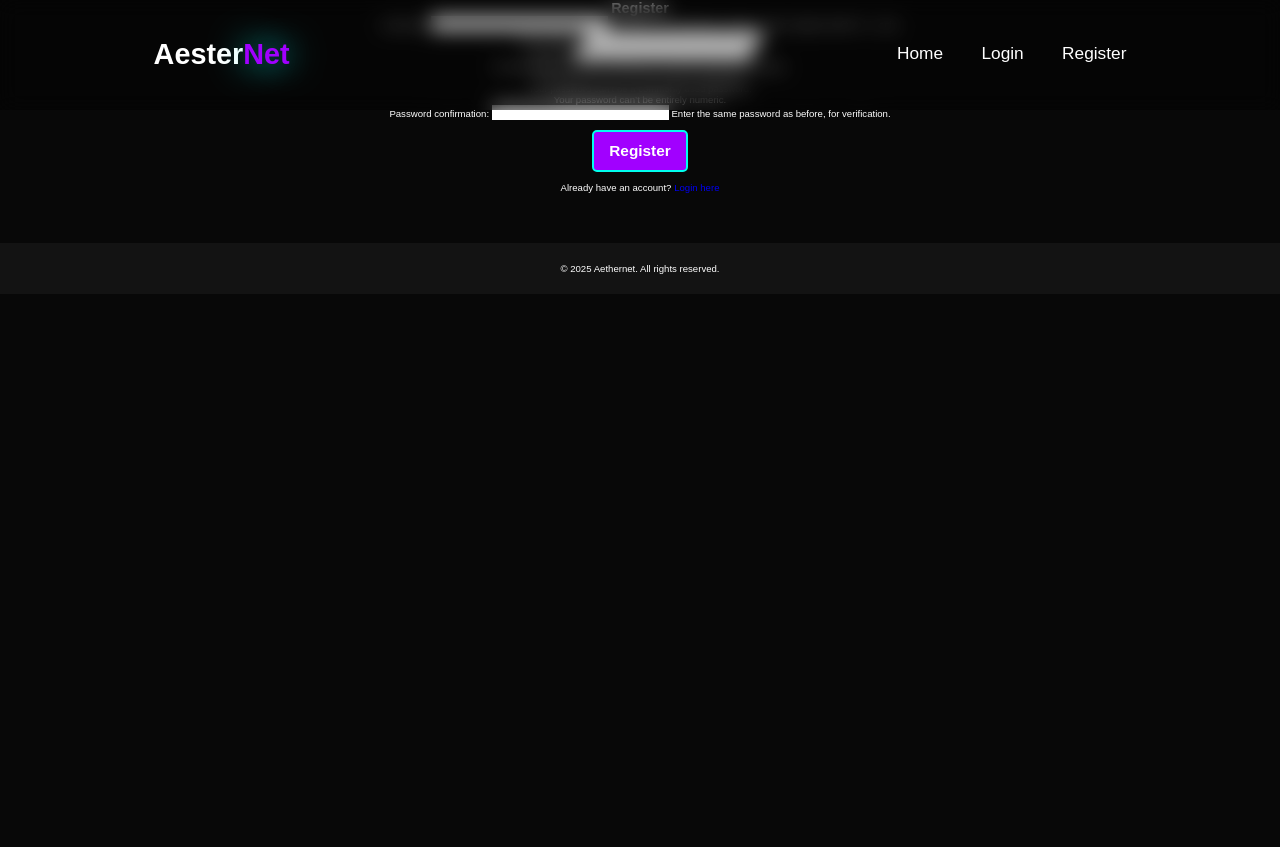
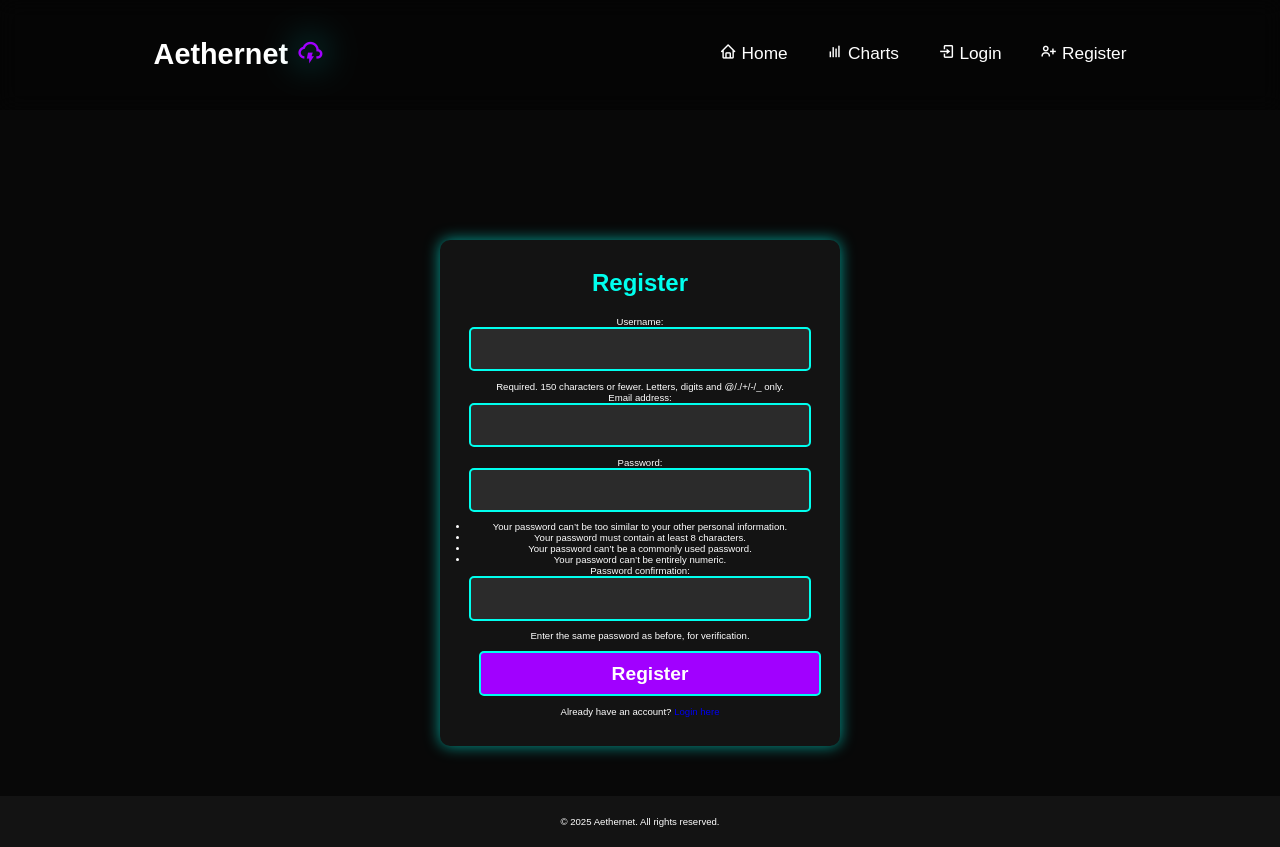
Before and after one commit to Megwana/aether1.1, a Django app: page /register/ in a window 1280 px wide. Before the commit the page ends 274 px from the top, so only its background shows below. Run offline with Django 5.2, Linux system fonts and the light colour scheme.

Commit message:
Css added for login and register

```diff
--- a/aethernet/accounts/static/css/style.css
+++ b/aethernet/accounts/static/css/style.css
@@ -95,6 +95,18 @@ body {
     cursor: pointer;
 }
 
+main {
+    padding-top: 20rem; /* Adjust based on header height */
+}
+
+
+footer{
+    position: relative;
+    bottom: 0;
+    width: 100%;
+    padding: 40px 0;
+    background-color: var(--second-bg-color);
+}
 /* Responsive Navbar */
 @media (max-width: 991px) {
     .header {
@@ -151,6 +163,72 @@ button:hover {
     box-shadow: 0 0 20px var(--accent-color);
 }
 
+/* Login & Registration Forms */
+.form-container {
+    width: 100%;
+    max-width: 400px;  /* Adjust for better readability */
+    background: var(--second-bg-color);
+    padding: 3rem;
+    border-radius: 10px;
+    box-shadow: 0 0 15px rgba(0, 255, 238, 0.6);
+    text-align: center;
+    margin: 5rem auto;  /* Centers the form */
+}
+
+.form-container h2 {
+    font-size: 2.5rem;
+    margin-bottom: 2rem;
+    color: var(--main-color);
+}
+
+input[type="text"], input[type="email"], input[type="password"] {
+    width: 100%;
+    padding: 1rem;
+    font-size: 1.8rem;
+    background: rgba(255, 255, 255, 0.1);
+    border: 2px solid var(--main-color);
+    border-radius: 5px;
+    margin-bottom: 1rem;
+    color: var(--text-color);
+}
+
+input::placeholder {
+    color: var(--text-color);
+    opacity: 0.7;
+}
+
+button {
+    width: 100%;
+    padding: 1rem;
+    font-size: 2rem;
+    font-weight: bold;
+    background: var(--highlight-color);
+    color: white;
+    border-radius: 5px;
+    transition: all 0.3s ease-in-out;
+    cursor: pointer;
+}
+
+button:hover {
+    background: var(--accent-color);
+    box-shadow: 0 0 20px var(--accent-color);
+}
+
+/* Mobile Responsive */
+@media (max-width: 600px) {
+    .form-container {
+        max-width: 90%;
+    }
+
+    input {
+        font-size: 1.6rem;
+    }
+
+    button {
+        font-size: 1.8rem;
+    }
+}
+
 /* Footer */
 footer {
     text-align: center;
--- a/aethernet/accounts/templates/accounts/home.html
+++ b/aethernet/accounts/templates/accounts/home.html
@@ -1,6 +1,4 @@
 {% extends "base.html" %}
-
-
 {% block content %}
     <h1>Welcome to Aethernet</h1>
 
--- a/aethernet/accounts/templates/accounts/register.html
+++ b/aethernet/accounts/templates/accounts/register.html
@@ -1,7 +1,6 @@
 {% extends "base.html" %}
-
-
 {% block content %}
+<div class="form-container">
     <h2>Register</h2>
     <form method="post">
         {% csrf_token %}
@@ -11,4 +10,5 @@
     </form>
 
     <p>Already have an account? <a href="{% url 'login' %}">Login here</a></p>
+</div>
 {% endblock %}
--- a/aethernet/accounts/templates/base.html
+++ b/aethernet/accounts/templates/base.html
@@ -1,35 +1,42 @@
-<!DOCTYPE html>
+<!doctype html>
 <html lang="en">
-<head>
-    <meta charset="UTF-8">
-    <meta name="viewport" content="width=device-width, initial-scale=1.0">
+  <head>
+    <meta charset="UTF-8" />
+    <meta name="viewport" content="width=device-width, initial-scale=1.0" />
     <title>Aethernet</title>
     {% load static %}
-    <link rel="stylesheet" type="text/css" href="{% static 'css/style.css' %}">
-</head>
-<body>
+    <link
+      rel="stylesheet"
+      type="text/css"
+      href="{% static 'css/style.css' %}"
+    />
+    <link href="https://unpkg.com/boxicons@2.1.4/css/boxicons.min.css" rel="stylesheet">
+  </head>
+  <body>
     <header class="header">
-        <a href="/" class="logo">Aester<span>Net</span></a>
+        <a href="/" class="logo">
+            Aethernet
+            <span><i class="bx bx-cloud-lightning cloud"></i></span>
+        </a>
+
+        <i class="bx bx-menu" id="menu-icon"></i>
+
         <nav class="navbar">
-            <a href="/">Home</a>  <!-- Home link -->
-
+            <a href="{% url 'home' %}"><i class="bx bx-home"></i> Home</a>
+            <a href="/"><i class="bx bx-bar-chart"></i> Charts</a>
             {% if user.is_authenticated %}
-                <a href="#">Welcome, {{ user.username }}</a>
-                <a href="{% url 'charts' %}">Charts</a>  <!-- Charts link for logged-in users -->
-                <a href="{% url 'logout' %}">Logout</a>
+                <a href="#"><i class="bx bx-user"></i> Welcome, {{ user.username }}</a>
+                <a href="{% url 'logout' %}"><i class="bx bx-log-out"></i> Logout</a>
             {% else %}
-                <a href="{% url 'login' %}">Login</a>
-                <a href="{% url 'register' %}">Register</a>
+                <a href="{% url 'login' %}"><i class="bx bx-log-in"></i> Login</a>
+                <a href="{% url 'register' %}"><i class="bx bx-user-plus"></i> Register</a>
             {% endif %}
         </nav>
-        <div id="menu-icon">&#9776;</div> <!-- Mobile menu icon -->
     </header>
-    <main>
-        {% block content %}
-        {% endblock %}
-    </main>
+    <main class="main">{% block content %} {% endblock %}</main>
     <footer>
-        <p>&copy; 2025 Aethernet. All rights reserved.</p>
+      <p>&copy; 2025 Aethernet. All rights reserved.</p>
     </footer>
-</body>
+    <script src="{% static 'js/script.js' %}"></script>
+  </body>
 </html>
--- a/aethernet/accounts/templates/registration/login.html
+++ b/aethernet/accounts/templates/registration/login.html
@@ -1,6 +1,7 @@
 {% extends "base.html" %}
 
 {% block content %}
+<div class="form-container">
     <h2>Login</h2>
     <form method="post">
         {% csrf_token %}
@@ -14,4 +15,5 @@
     </form>
 
     <p>Don't have an account? <a href="{% url 'register' %}">Register here</a></p>
+</div>
 {% endblock %}
```
Also changed, not shown: aethernet/main.html (added, +355 -0 lines).
